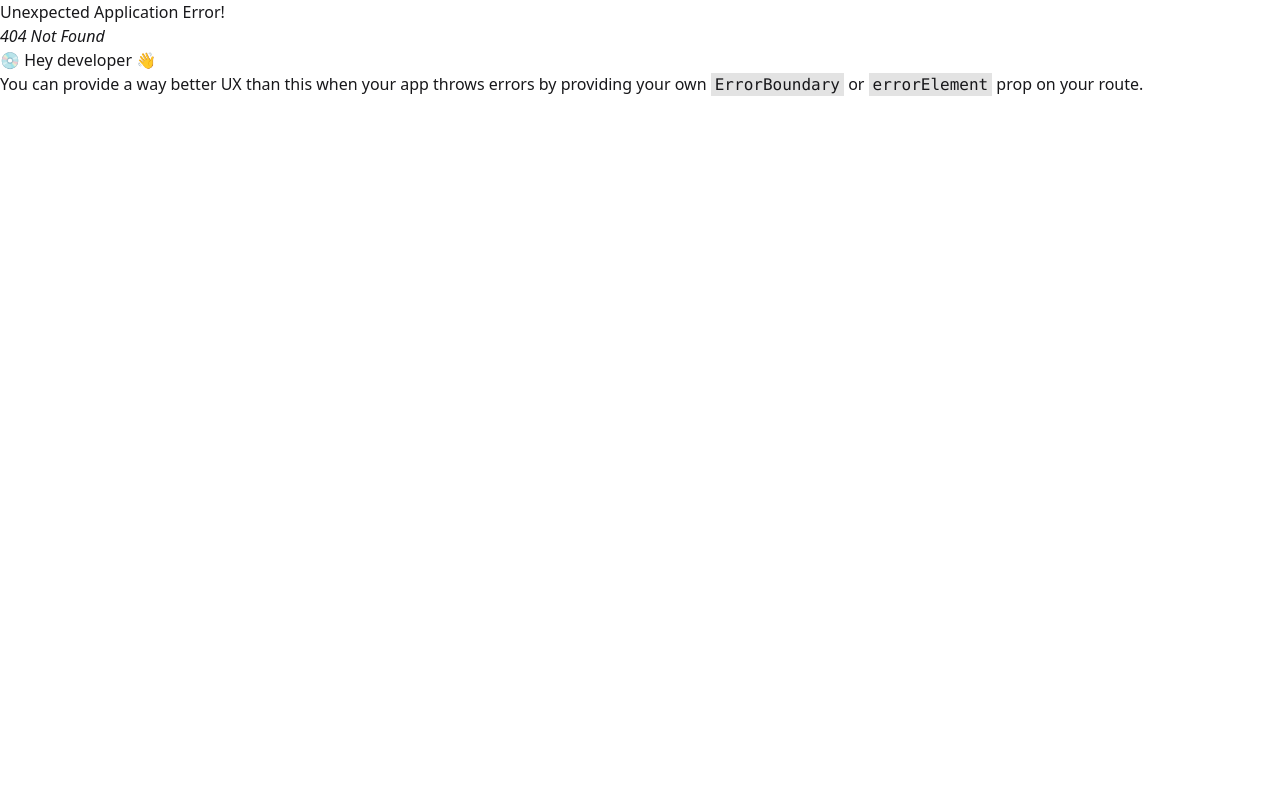
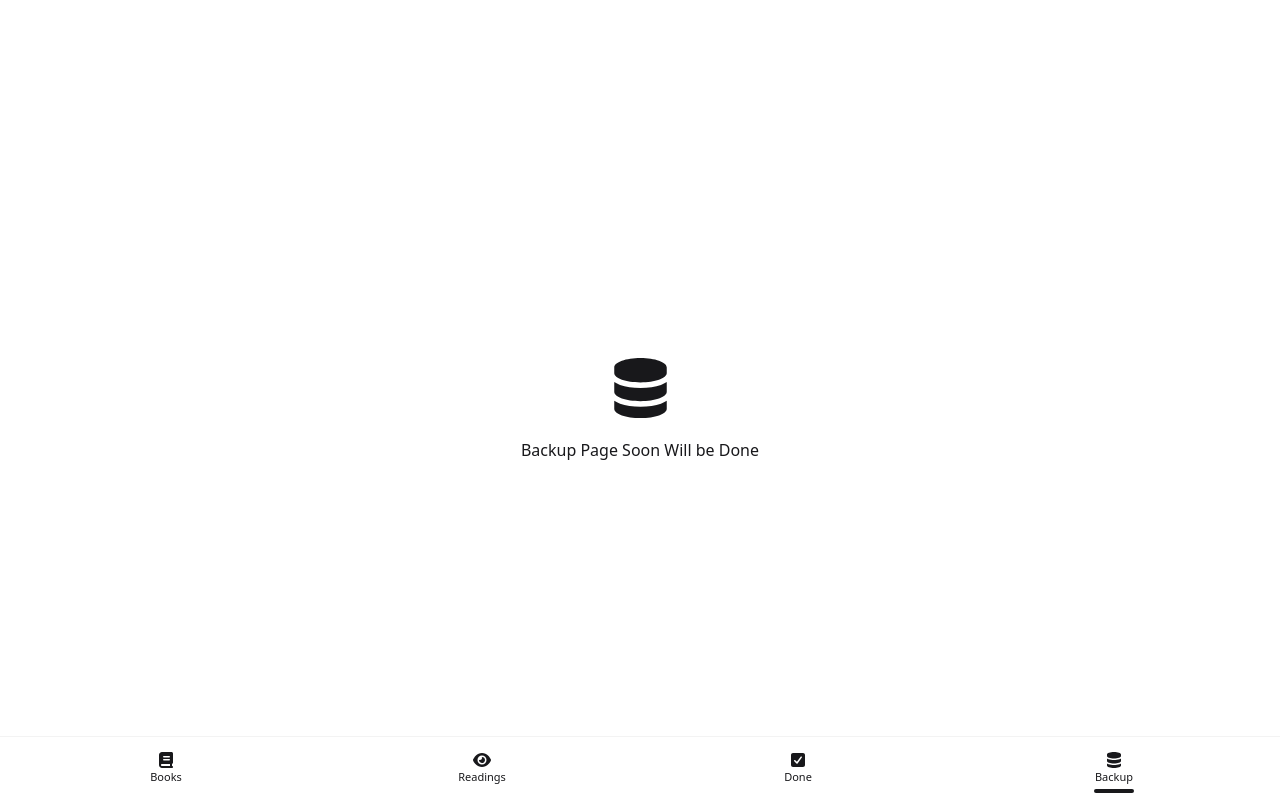
Before and after one commit to Sanrizk/note-readbook-app, a React (Vite) app: page /backup in a window 1280 px wide. Before the commit this address had no page. Built offline with nearby package versions, Linux system fonts and the light colour scheme.

Commit message:
Fixing Bug UI, Form, Button etc

```diff
--- a/src/component/FloatingActionButton/FloatingActionButton.jsx
+++ b/src/component/FloatingActionButton/FloatingActionButton.jsx
@@ -1,4 +1,5 @@
 import React, { useState, useEffect } from "react";
+import { useLocation } from "react-router";
 
 export default function FloatingActionButton(props) {
   const [theme, setTheme] = useState('light');
@@ -14,6 +15,22 @@ export default function FloatingActionButton(props) {
     setTheme((prevTheme) => (prevTheme === 'light' ? 'dark' : 'light'));
   };
 
+  if (useLocation().pathname === '/readings') {
+    return (
+      <>
+        <div className="fab fab-flower mb-15">
+          {/* a focusable div with tabIndex is necessary to work on all browsers. role="button" is necessary for accessibility */}
+          <div tabIndex={0} role="button" className="btn btn-lg btn-circle btn-success">F</div>
+
+          {/* Main Action button replaces the original button when FAB is open */}
+          <button className="fab-main-action btn btn-circle btn-lg">M</button>
+
+          {/* buttons that show up when FAB is open */}
+          <button className="btn btn-lg btn-circle" onClick={toggleTheme}>DM</button>
+        </div>
+      </>
+    )
+  } else {
     return (
       <>
         <div className="fab fab-flower mb-15">
@@ -30,3 +47,6 @@ export default function FloatingActionButton(props) {
       </>
     )
   }
+
+
+}
--- a/src/layout/body/Content.jsx
+++ b/src/layout/body/Content.jsx
@@ -23,8 +23,6 @@ export default function Content({ books, edit, onChangeBook, onSubmitAdd, onSubm
 
   // *content reccomend
   // page soon
-
-  console.log(books)
 
   return (
     <>
--- a/src/layout/navbar/Navbar.jsx
+++ b/src/layout/navbar/Navbar.jsx
@@ -1,13 +1,13 @@
 import React from "react"
 import Dock from "../../component/Dock/Dock"
-import { faBook, faEye, faSquareCheck, faThumbsUp } from '@fortawesome/free-solid-svg-icons'
+import { faBook, faEye, faSquareCheck, faDatabase } from '@fortawesome/free-solid-svg-icons'
 
 export default function Navbar(props) {
   const nav = [
-    'Books', 'Readings', 'Done', 'Recommend'
+    'Books', 'Readings', 'Done', 'Backup'
   ]
   const faIcon = [
-    faBook, faEye, faSquareCheck, faThumbsUp
+    faBook, faEye, faSquareCheck, faDatabase
   ]
   return (
     <>
--- a/src/main.jsx
+++ b/src/main.jsx
@@ -7,6 +7,7 @@ import Home from './routes/Home/Home.jsx'
 import Done from './routes/Done/Done.jsx'
 import { createBrowserRouter } from 'react-router'
 import { RouterProvider } from 'react-router/dom'
+import Backup from './routes/Backup/Backup.jsx'
 
 const router = createBrowserRouter([
   {
@@ -26,8 +27,8 @@ const router = createBrowserRouter([
     Component: Done
   },
   {
-    path: "/recommend",
-    element: <h1>hello Recommend</h1>
+    path: "/backup",
+    Component: Backup
   }
 ])
 
--- /dev/null
+++ b/src/routes/Backup/Backup.jsx
@@ -0,0 +1,26 @@
+import { useEffect, useState } from 'react'
+import Navbar from './../../layout/navbar/Navbar'
+import { FontAwesomeIcon } from '@fortawesome/react-fontawesome'
+import { faDatabase } from '@fortawesome/free-solid-svg-icons'
+
+export default function Backup() {
+  const [routes, setRoutes] = useState('')
+  useEffect(() => {
+    let route = location.pathname
+    let routeSlice = route.slice(0, 0) + route.slice(0 + 1)
+    let capitalized = routeSlice.charAt(0).toUpperCase() + routeSlice.slice(1)
+    setRoutes(capitalized)
+  }, [])
+
+  return (
+    <>
+      <div className='flex flex-col justify-center h-screen'>
+        <div className='flex justify-center text-6xl my-5'>
+          <FontAwesomeIcon icon={faDatabase} />
+        </div>
+        <h1 className='mx-5 flex justify-center'>Backup Page Soon Will be Done</h1>
+      </div>
+      <Navbar routes={routes}></Navbar>
+    </>
+  )
+}
--- a/src/routes/Books/Books.jsx
+++ b/src/routes/Books/Books.jsx
@@ -47,16 +47,13 @@ export default function Books() {
       }
       try {
         const resBooks = await fetch(url, { method: 'GET', headers: header }).then(res => res.json())
-        if (resBooks.data.length !== books.length) {
-          setBooks(resBooks.data)
-        }
+        setBooks(resBooks.data)
       } catch (err) {
         console.error(err)
       }
     }
 
     fetching()
-    console.log(books)
   }, [tokenBooks])
 
   const toggleModal = () => document.getElementById('my_modal').showModal()
@@ -96,8 +93,8 @@ export default function Books() {
     }
 
     try {
-      const response = await fetch(`${url}/${slug}`, { method: 'DELETE', headers: header }).then(res => res.json())
-      console.log(response)
+      await fetch(`${url}/${slug}`, { method: 'DELETE', headers: header }).then(res => res.json())
+      // console.log(response)
       setTokenBooks(secureRandomTextAndNumber(12))
     } catch (err) {
       console.error(err)
--- a/src/routes/Readings/Readings.jsx
+++ b/src/routes/Readings/Readings.jsx
@@ -53,15 +53,15 @@ export default function Readings() {
       }
       try {
         const resBooks = await fetch(url, { method: 'GET', headers: header }).then(res => res.json())
-        if (resBooks.data.length !== books.length) {
-          setBooks(resBooks.data)
-        }
+        // if (resBooks.data.length !== books.length) {
+        // }
+        setBooks(resBooks.data)
       } catch (err) {
         console.error(err)
       }
     }
 
-    // console.log(tokenBooks)
+    console.log(tokenBooks)
 
     fetching()
   }, [tokenBooks])
@@ -161,7 +161,6 @@ export default function Readings() {
       // const indexBook = books.findIndex(book => book.Slug === slug)
       await fetch(`${url}/${slug}`, { method: 'PUT', headers: header, body: JSON.stringify(bookCheck) }).then(res => res.json())
       setTokenBooks(secureRandomTextAndNumber(12))
-      // setBooks([...books, newBook]) // logika ini perlu diuji di javascript
     } catch (err) {
       console.error(err)
     }
```
Lines whose indentation alone changed are shown as unchanged.
